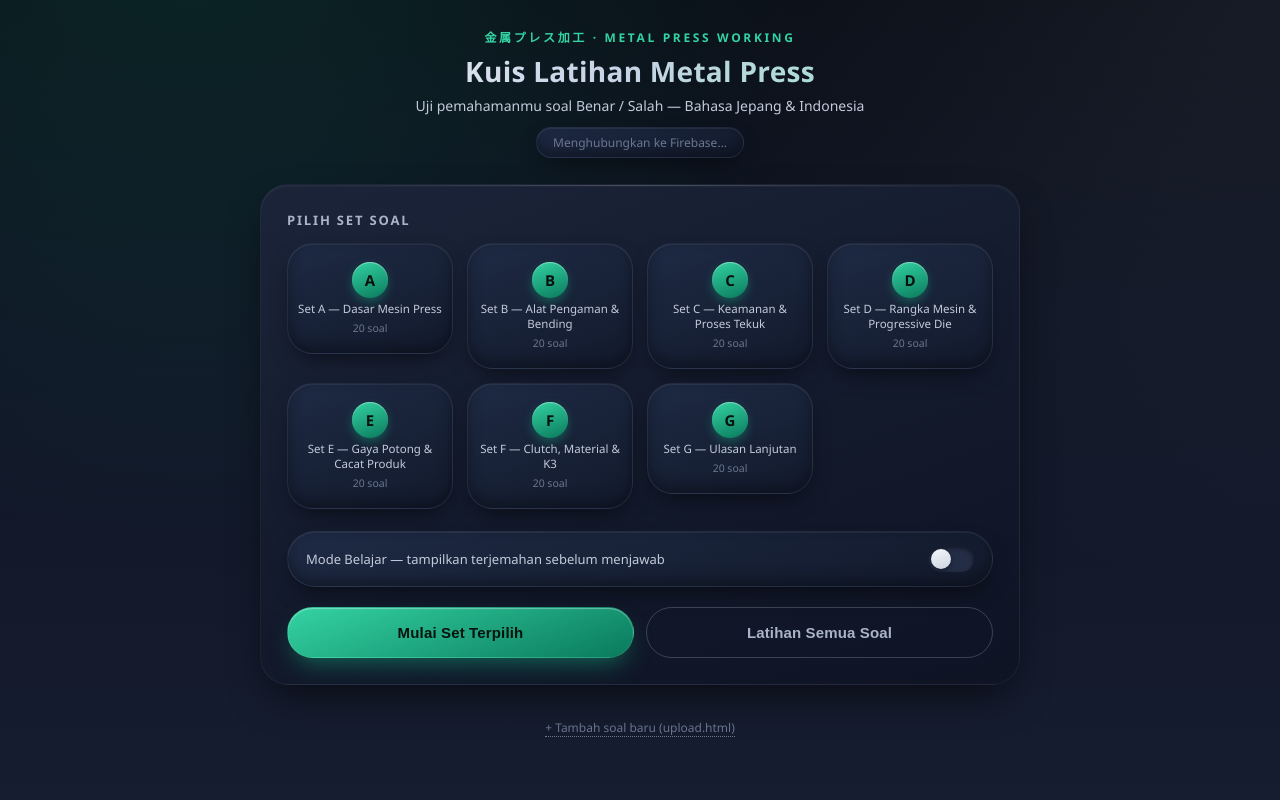
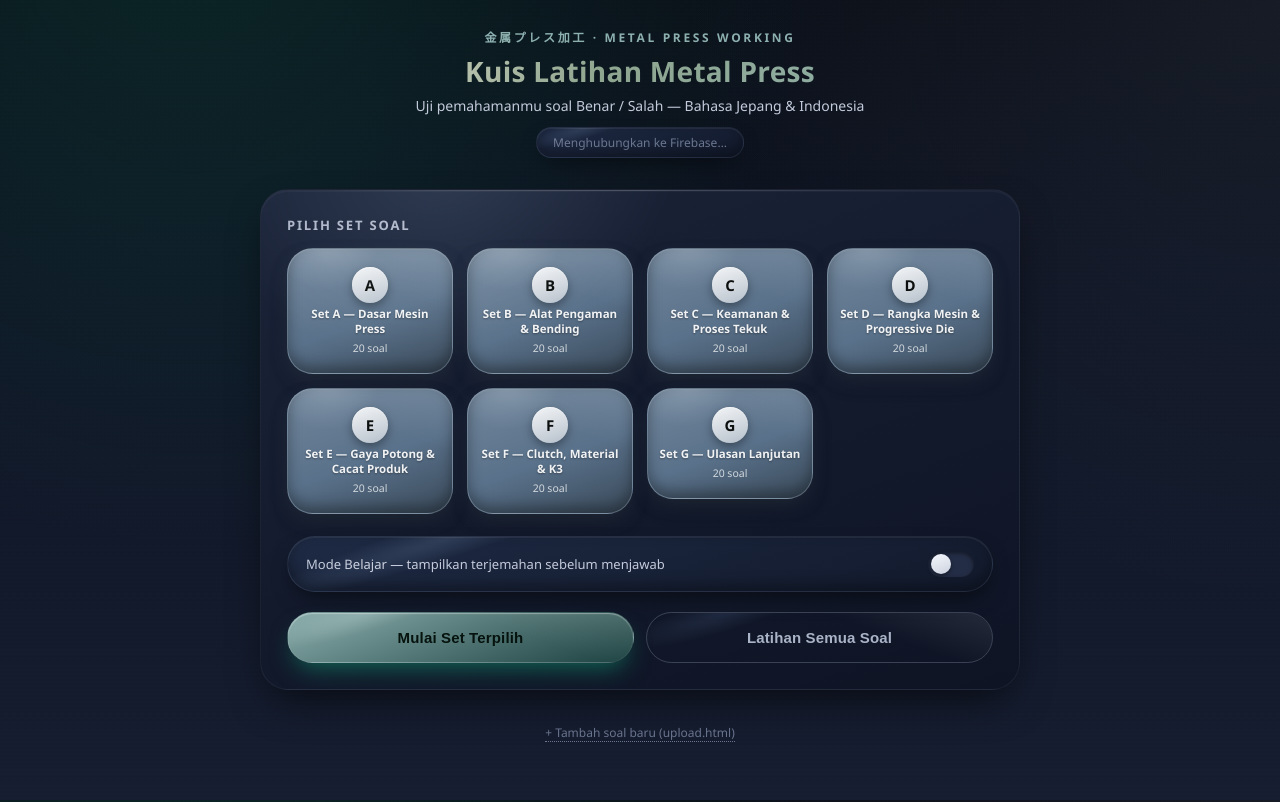
Before and after one commit to tstavinues-source/lagi, a plain HTML site: page index.html in a window 1280 px wide. Drawn offline with Linux system fonts and the light colour scheme; no server answers.

Commit message:
Update index.html

```diff
--- a/index.html
+++ b/index.html
@@ -9,15 +9,34 @@
     --bg-0:#0a0e17;
     --bg-1:#0f1524;
     --bg-2:#161d30;
-    --emerald:#12b886;
-    --emerald-dark:#0a7a5c;
-    --emerald-glow:#34d3a3;
+
+    /* ---- Palet warna baru ---- */
+    --cream:#F2E9D8;
+    --slate:#59718A;
+    --teal:#2F6F6D;
+    --terracotta:#E07A47;
+    --mustard:#D4A72C;
+    --sage:#8FA68F;
+    --rose:#C47C8A;
+    --plum:#5B3A62;
+
+    --teal-glow: color-mix(in srgb, var(--teal) 55%, white 45%);
+    --teal-dark: color-mix(in srgb, var(--teal) 60%, black 40%);
+    --terracotta-glow: color-mix(in srgb, var(--terracotta) 70%, white 30%);
+    --terracotta-dark: color-mix(in srgb, var(--terracotta) 60%, black 40%);
+    --mustard-glow: color-mix(in srgb, var(--mustard) 70%, white 30%);
+    --plum-dark: color-mix(in srgb, var(--plum) 65%, black 35%);
+
+    /* alias lama supaya seluruh style di bawah otomatis ikut warna baru */
+    --emerald: var(--teal);
+    --emerald-dark: var(--teal-dark);
+    --emerald-glow: var(--teal-glow);
     --silver:#aab4c8;
     --silver-dim:#6b7690;
     --text-hi:#eef1f7;
     --text-mid:#c3cadb;
-    --danger:#e5566b;
-    --danger-glow:#ff7d8f;
+    --danger: var(--terracotta);
+    --danger-glow: var(--terracotta-glow);
     --card-grad: linear-gradient(160deg,#1b2439 0%, #131a2c 55%, #0e1424 100%);
     --pill-grad: linear-gradient(160deg,#1e2a44 0%, #121a2c 100%);
     --shadow-deep: 0 18px 40px -12px rgba(0,0,0,.65), 0 2px 0 rgba(255,255,255,.03) inset;
@@ -25,6 +44,37 @@
     --radius-oval: 999px;
     --radius-card: 28px;
   }
+
+  /* ---------- Efek glossy universal untuk semua blok ---------- */
+  .panel, .pill-btn, .ans-btn, .set-card-inner, .q-badge, .toggle-row,
+  .fb-status, .wrong-item, .q-indonesian, .result-ring, .prompt-box textarea,
+  .file-drop, .status-msg{
+    position:relative;overflow:hidden;
+  }
+  .panel::after, .pill-btn::after, .ans-btn::after, .set-card-inner::after,
+  .q-badge::after, .toggle-row::after, .fb-status::after, .wrong-item::after,
+  .result-ring::after{
+    content:"";position:absolute;top:-45%;left:-8%;width:65%;height:80%;
+    background:radial-gradient(ellipse at center, rgba(255,255,255,.5), rgba(255,255,255,0) 68%);
+    transform:rotate(-18deg);pointer-events:none;mix-blend-mode:soft-light;
+    opacity:.85;
+  }
+  .panel::before, .pill-btn::before, .ans-btn::before, .set-card-inner::before{
+    content:"";position:absolute;inset:0;pointer-events:none;
+    background:linear-gradient(200deg, rgba(255,255,255,.09), rgba(255,255,255,0) 35%);
+  }
+
+  /* ---------- Cyberpunk scanline ambient overlay ---------- */
+  body::before{
+    content:"";position:fixed;inset:0;pointer-events:none;z-index:0;
+    background:repeating-linear-gradient(
+      to bottom, rgba(143,166,143,0) 0px, rgba(143,166,143,0) 2px,
+      rgba(47,111,109,.035) 3px, rgba(47,111,109,0) 4px
+    );
+    animation:scanmove 9s linear infinite;
+  }
+  @keyframes scanmove{0%{background-position-y:0;}100%{background-position-y:200px;}}
+  .wrap{position:relative;z-index:1;}
 
   *{box-sizing:border-box;}
   html,body{margin:0;padding:0;}
@@ -50,7 +100,7 @@
   }
   .app-header h1{
     font-size:28px;margin:0 0 6px;font-weight:700;letter-spacing:.01em;
-    background:linear-gradient(120deg,#f2f5fb,#c9d3e6 45%,#8fe3c7);
+    background:linear-gradient(120deg,var(--cream),var(--sage) 45%,var(--teal-glow));
     -webkit-background-clip:text;background-clip:text;color:transparent;
   }
   .app-header p{margin:0;color:var(--text-mid);font-size:14px;}
@@ -98,27 +148,30 @@
   .set-card-inner{
     display:flex;flex-direction:column;align-items:center;justify-content:center;
     gap:4px;padding:18px 10px;border-radius:26px;
-    background:var(--pill-grad);
-    box-shadow:var(--shadow-pill);
-    border:1px solid rgba(255,255,255,.06);
+    background:
+      linear-gradient(160deg, color-mix(in srgb, var(--set-color, var(--slate)) 85%, white 15%) 0%,
+        var(--set-color, var(--slate)) 55%,
+        color-mix(in srgb, var(--set-color, var(--slate)) 65%, black 35%) 100%);
+    box-shadow:var(--shadow-pill), 0 8px 20px -8px color-mix(in srgb, var(--set-color, var(--slate)) 60%, transparent);
+    border:1px solid rgba(255,255,255,.14);
     transition:transform .18s ease, box-shadow .18s ease, border-color .18s ease;
     min-height:96px;
   }
-  .set-card:hover .set-card-inner{transform:translateY(-3px);}
+  .set-card:hover .set-card-inner{transform:translateY(-3px) scale(1.02);}
   .set-card input:checked + .set-card-inner{
-    border-color:var(--emerald);
-    box-shadow:0 0 0 2px rgba(18,184,134,.35), var(--shadow-pill), 0 0 22px rgba(18,184,134,.25);
-    background:linear-gradient(160deg,#1a3b34,#101a24);
+    border-color:rgba(255,255,255,.55);
+    box-shadow:0 0 0 2px color-mix(in srgb, var(--set-color, var(--teal)) 70%, white 30%),
+      var(--shadow-pill), 0 0 26px color-mix(in srgb, var(--set-color, var(--teal)) 65%, transparent);
   }
   .set-key{
     width:36px;height:36px;border-radius:50%;
     display:flex;align-items:center;justify-content:center;
-    font-weight:700;font-size:15px;color:#08110d;
-    background:linear-gradient(160deg,var(--emerald-glow),var(--emerald-dark));
-    box-shadow:0 4px 10px rgba(18,184,134,.35), inset 0 1px 1px rgba(255,255,255,.4);
+    font-weight:700;font-size:15px;color:#0c0f0d;
+    background:linear-gradient(160deg, rgba(255,255,255,.92), rgba(255,255,255,.55));
+    box-shadow:0 4px 10px rgba(0,0,0,.35), inset 0 1px 1px rgba(255,255,255,.5);
   }
-  .set-title{font-size:11.5px;color:var(--text-mid);text-align:center;line-height:1.3;}
-  .set-count{font-size:10.5px;color:var(--silver-dim);}
+  .set-title{font-size:11.5px;color:rgba(255,255,255,.92);text-align:center;line-height:1.3;font-weight:600;text-shadow:0 1px 2px rgba(0,0,0,.35);}
+  .set-count{font-size:10.5px;color:rgba(255,255,255,.75);}
 
   /* ---------- Buttons: 3D oval pills ---------- */
   .pill-btn{
@@ -195,6 +248,17 @@
   .q-japanese{
     font-size:21px;line-height:1.65;color:var(--text-hi);margin:0 0 16px;font-weight:500;
   }
+  .q-image-wrap{
+    display:none;justify-content:center;margin-bottom:18px;
+    border-radius:20px;overflow:hidden;background:rgba(255,255,255,.03);
+    border:1px solid rgba(170,180,200,.16);padding:12px;
+  }
+  .q-image-wrap.visible{display:flex;}
+  .q-image{
+    max-width:100%;max-height:280px;border-radius:12px;
+    box-shadow:0 10px 24px -10px rgba(0,0,0,.6);
+  }
+
   .q-indonesian-wrap{
     max-height:0;opacity:0;overflow:hidden;transition:max-height .35s ease, opacity .3s ease;
   }
@@ -212,22 +276,46 @@
     box-shadow:var(--shadow-pill);
     transition:transform .12s ease, box-shadow .12s ease, background .2s ease;
   }
-  .ans-btn.true-btn{background:linear-gradient(160deg,#1c3b49,#101f28);border:1px solid rgba(93,200,220,.25);}
-  .ans-btn.false-btn{background:linear-gradient(160deg,#3b1c2a,#1f1017);border:1px solid rgba(220,93,130,.25);}
+  .ans-btn.true-btn{background:linear-gradient(160deg, color-mix(in srgb, var(--teal) 55%, #16302f) , #0d211f);border:1px solid color-mix(in srgb, var(--teal) 60%, transparent);}
+  .ans-btn.false-btn{background:linear-gradient(160deg, color-mix(in srgb, var(--terracotta) 45%, #3a1f10), #24140b);border:1px solid color-mix(in srgb, var(--terracotta) 55%, transparent);}
   .ans-btn:active{transform:translateY(2px) scale(.98);}
   .ans-btn:disabled{cursor:default;opacity:.65;}
   .ans-btn.correct{
-    background:linear-gradient(160deg,var(--emerald-glow),var(--emerald-dark));color:#06140f;
-    box-shadow:0 0 0 2px rgba(52,211,163,.5), var(--shadow-pill);
+    background:linear-gradient(160deg,var(--teal-glow),var(--teal-dark));color:#052018;
+    box-shadow:0 0 0 2px color-mix(in srgb, var(--teal) 70%, white 20%), var(--shadow-pill), 0 0 26px color-mix(in srgb, var(--teal) 60%, transparent);
   }
   .ans-btn.incorrect{
-    background:linear-gradient(160deg,var(--danger-glow),var(--danger));color:#210a0e;
-    box-shadow:0 0 0 2px rgba(255,125,143,.5), var(--shadow-pill);
+    background:linear-gradient(160deg,var(--terracotta-glow),var(--terracotta-dark));color:#2a1206;
+    box-shadow:0 0 0 2px color-mix(in srgb, var(--terracotta) 70%, white 20%), var(--shadow-pill), 0 0 26px color-mix(in srgb, var(--terracotta) 60%, transparent);
   }
 
   .feedback{min-height:20px;margin-top:16px;font-size:13.5px;font-weight:600;text-align:center;}
-  .feedback.ok{color:var(--emerald-glow);}
-  .feedback.bad{color:var(--danger-glow);}
+  .feedback.ok{color:var(--teal-glow);text-shadow:0 0 12px color-mix(in srgb, var(--teal) 70%, transparent);}
+  .feedback.bad{color:var(--terracotta-glow);text-shadow:0 0 12px color-mix(in srgb, var(--terracotta) 70%, transparent);}
+
+  /* ---------- Glitter cyberpunk burst ---------- */
+  .glitter-layer{
+    position:absolute;inset:0;pointer-events:none;overflow:visible;z-index:5;
+  }
+  .glitter-layer::after,.glitter-layer::before{content:none;} /* no glossy sheen here */
+  .glitter-piece{
+    position:absolute;border-radius:2px;opacity:0;
+    animation:glitter-fly .9s ease-out forwards;
+  }
+  @keyframes glitter-fly{
+    0%{opacity:1;transform:translate(0,0) rotate(0deg) scale(1);}
+    100%{opacity:0;transform:translate(var(--dx), var(--dy)) rotate(var(--rot)) scale(.4);}
+  }
+  .cyber-flash{
+    position:absolute;inset:0;border-radius:var(--radius-card);pointer-events:none;z-index:4;
+    opacity:0;
+  }
+  .cyber-flash.play{animation:cyberflash .55s ease-out;}
+  @keyframes cyberflash{
+    0%{opacity:0;box-shadow:inset 0 0 0 2px transparent;}
+    15%{opacity:1;box-shadow:inset 0 0 40px 6px var(--flash-color, var(--teal));}
+    100%{opacity:0;box-shadow:inset 0 0 0 2px transparent;}
+  }
 
   #btn-next{display:none;margin-top:18px;}
   #btn-next.show{display:block;}
@@ -315,6 +403,8 @@
     <!-- ============ QUIZ SCREEN ============ -->
     <section id="screen-quiz" class="screen">
       <div class="panel">
+        <div id="glitter-layer" class="glitter-layer"></div>
+        <div id="cyber-flash" class="cyber-flash"></div>
         <div class="progress-bar"><div id="progress-fill" class="progress-fill"></div></div>
         <div class="progress-meta">
           <span id="progress-label">Soal 1 / 20</span>
@@ -323,6 +413,10 @@
 
         <span id="q-set-badge" class="q-badge">Set A · No. 1</span>
         <p id="q-japanese" class="q-japanese"></p>
+
+        <div id="q-image-wrap" class="q-image-wrap">
+          <img id="q-image" class="q-image" alt="Diagram soal" />
+        </div>
 
         <div id="q-indonesian-wrap" class="q-indonesian-wrap">
           <div id="q-indonesian" class="q-indonesian"></div>
```
